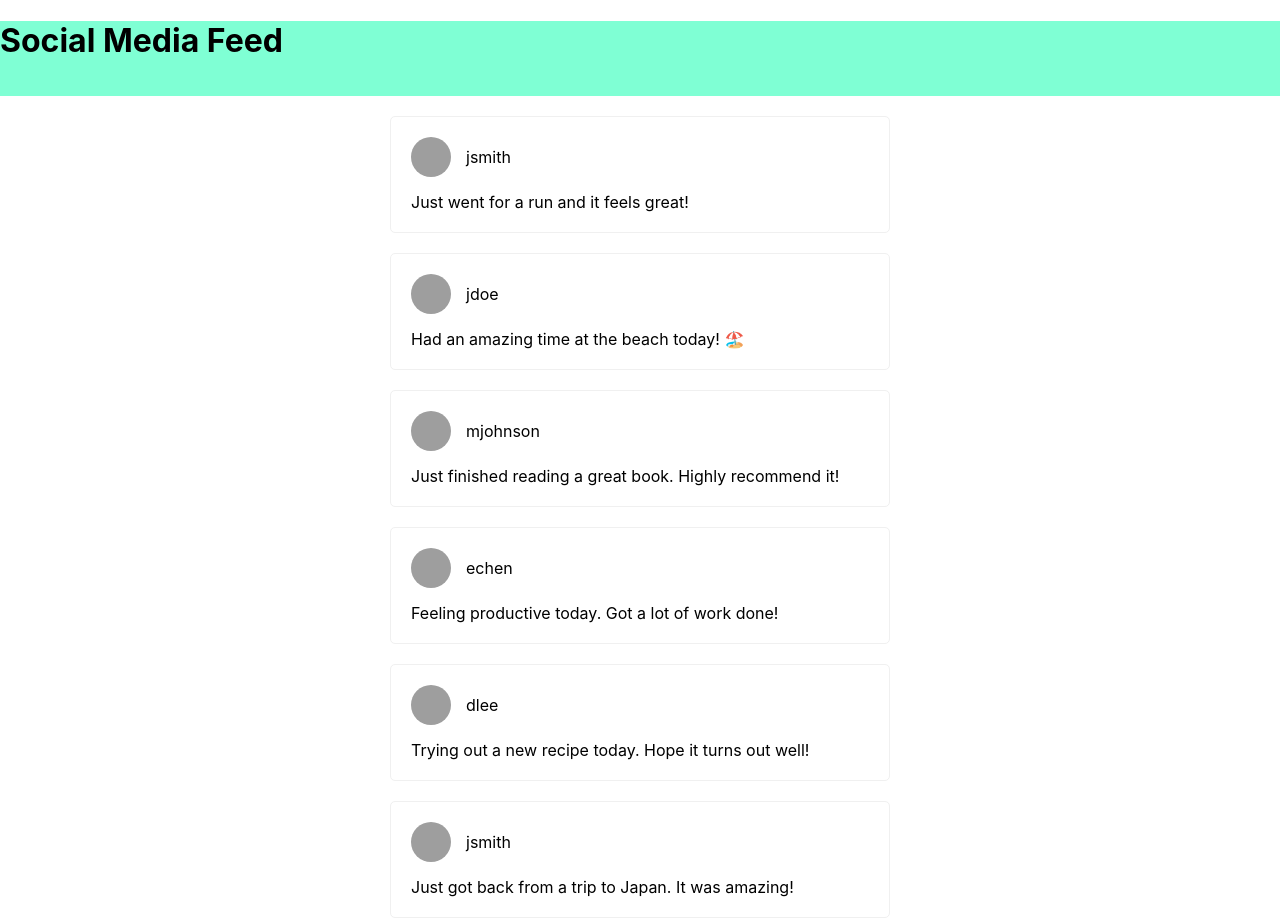
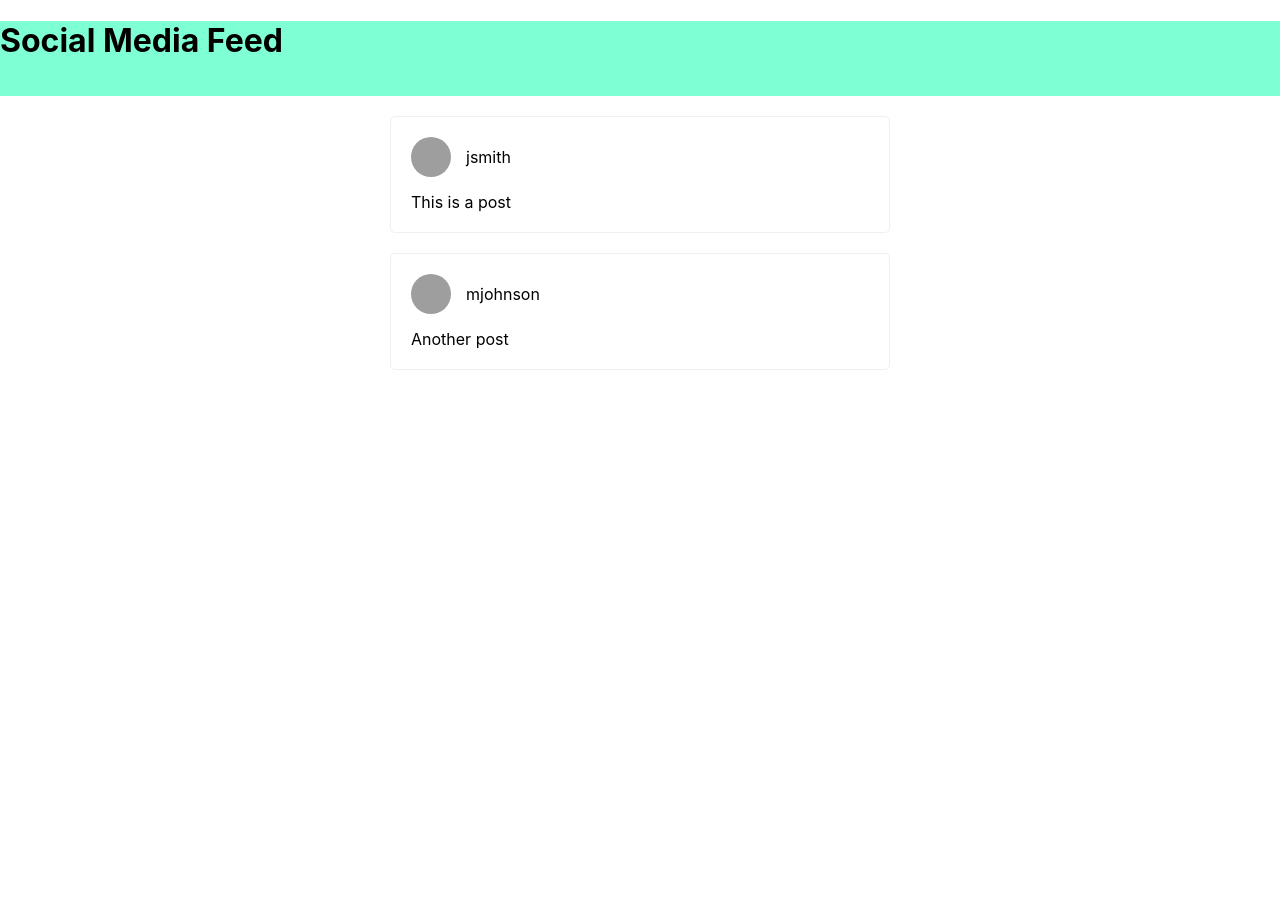
Before and after one commit to lovretomic/Internship-17-Social-Media-Feed, a React (Create React App) app in the folder social-media-feed/: page / in a window 1280 px wide. After the commit the page ends 800 px from the top, so only its background shows below. Built offline with nearby package versions, Linux system fonts and the light colour scheme; grey boxes are pictures that could not be loaded.

Commit message:
Added displaying comments for each post

```diff
--- /dev/null
+++ b/social-media-feed/src/components/Comments/index.js
@@ -0,0 +1,2 @@
+import Comments from "./Comments";
+export default Comments;
--- a/social-media-feed/src/data/posts.json
+++ b/social-media-feed/src/data/posts.json
@@ -1,98 +1,48 @@
 [
     {
-      "id": 0,
+      "id": 1,
       "userId": 1,
-      "timestamp": "2022-09-10T14:30:00.000Z",
-      "text": "Just went for a run and it feels great!",
+      "timestamp": "2023-03-28T14:20:25.000Z",
+      "text": "This is a post",
       "comments": [
         {
+          "id": 1,
           "userId": 2,
-          "body": "Good for you! I should go for a run too."
+          "body": "Great post!",
+          "timestamp": "2023-03-28T14:20:25.000Z"
         },
         {
+          "id": 2,
           "userId": 3,
-          "body": "I prefer lifting weights, but glad you enjoyed your run."
-        }
-      ]
-    },
-    {
-      "id": 1,
-      "userId": 2,
-      "timestamp": "2022-09-11T16:45:00.000Z",
-      "text": "Had an amazing time at the beach today! 🏖️",
-      "comments": [
-        {
-          "userId": 1,
-          "body": "Looks like you had a great day! Wish I could have gone to the beach too."
-        },
-        {
-          "userId": 5,
-          "body": "I'm so jealous! I've been meaning to go to the beach for ages."
+          "body": "Thanks for sharing!",
+          "timestamp": "2023-03-28T14:20:25.000Z"
         }
       ]
     },
     {
       "id": 2,
       "userId": 3,
-      "timestamp": "2022-09-12T09:15:00.000Z",
-      "text": "Just finished reading a great book. Highly recommend it!",
+      "timestamp": "2023-03-28T14:20:25.000Z",
+      "text": "Another post",
       "comments": [
         {
-          "userId": 4,
-          "body": "What book was it? I'm always looking for recommendations."
+          "id": 3,
+          "userId": 1,
+          "body": "Nice one!",
+          "timestamp": "2023-03-28T14:20:25.000Z"
         },
         {
+          "id": 4,
           "userId": 2,
-          "body": "Thanks for the recommendation! I'll add it to my reading list."
-        }
-      ]
-    },
-    {
-      "id": 3,
-      "userId": 4,
-      "timestamp": "2022-09-13T13:00:00.000Z",
-      "text": "Feeling productive today. Got a lot of work done!",
-      "comments": [
-        {
-          "userId": 3,
-          "body": "Nice work! Keep it up."
+          "body": "I agree!",
+          "timestamp": "2023-03-28T14:20:25.000Z"
         },
         {
-          "userId": 5,
-          "body": "I wish I could say the same. I've been so unproductive lately."
-        }
-      ]
-    },
-    {
-      "id": 4,
-      "userId": 5,
-      "timestamp": "2022-09-14T11:30:00.000Z",
-      "text": "Trying out a new recipe today. Hope it turns out well!",
-      "comments": [
-        {
-          "userId": 1,
-          "body": "What are you making? I'm always looking for new recipes to try."
-        },
-        {
+          "id": 5,
           "userId": 4,
-          "body": "Let us know how it turns out! I'm curious to hear."
-        }
-      ]
-    },
-    {
-      "id": 5,
-      "userId": 1,
-      "timestamp": "2022-09-15T18:00:00.000Z",
-      "text": "Just got back from a trip to Japan. It was amazing!",
-      "comments": [
-        {
-          "userId": 2,
-          "body": "I'm so jealous! Japan is at the top of my travel list."
-        },
-        {
-          "userId": 3,
-          "body": "What was your favorite part of the trip?"
+          "body": "Keep it up!",
+          "timestamp": "2023-03-28T14:20:25.000Z"
         }
       ]
     }
-]
+  ]
```
Also changed, not shown: social-media-feed/src/components/Comments/Comments.jsx (added, +28 -0 lines), social-media-feed/src/components/Comments/index.module.css (added, +42 -0 lines), social-media-feed/src/pages/PostPage/PostPage.jsx (+6 -1 lines).
